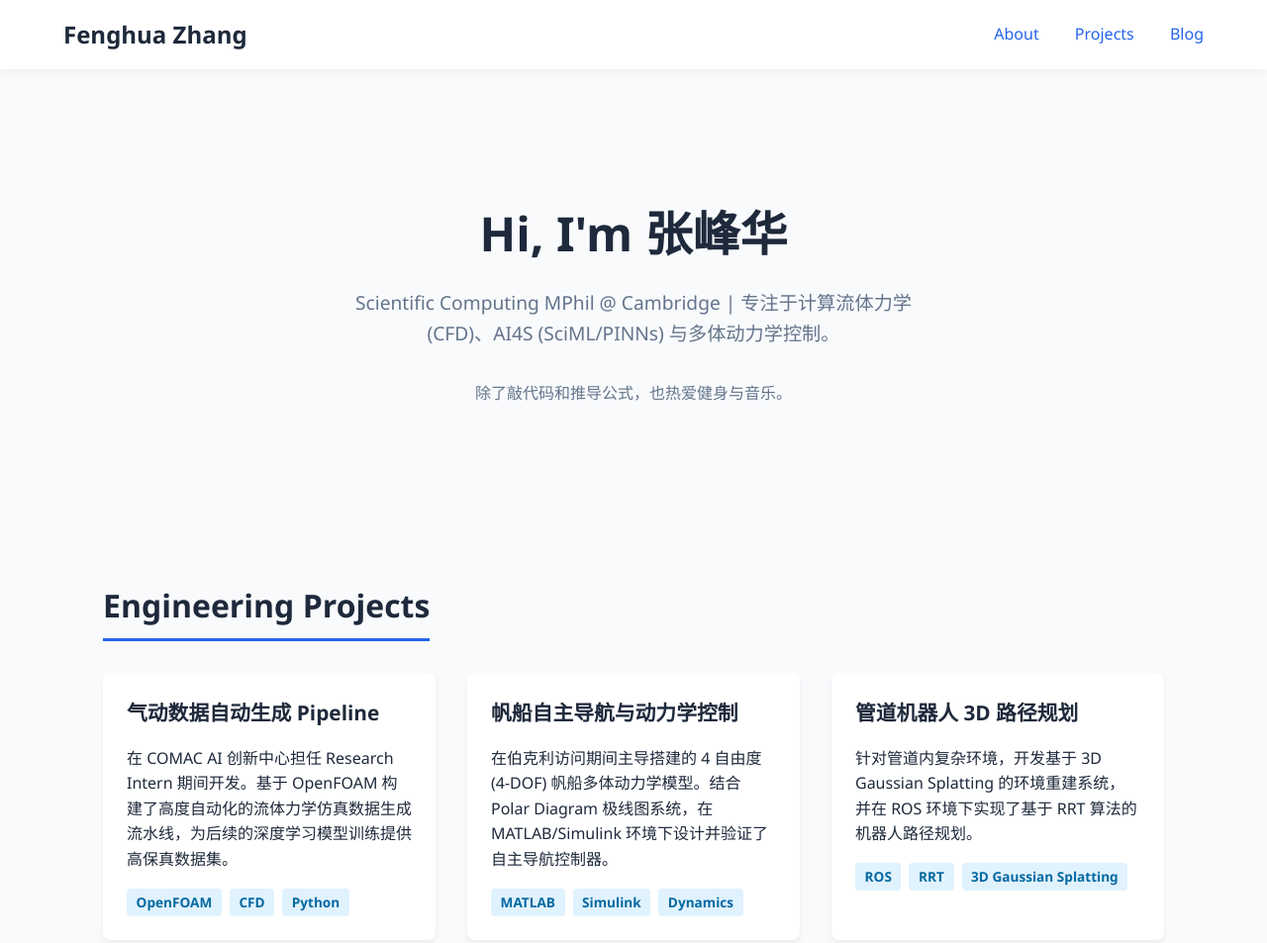
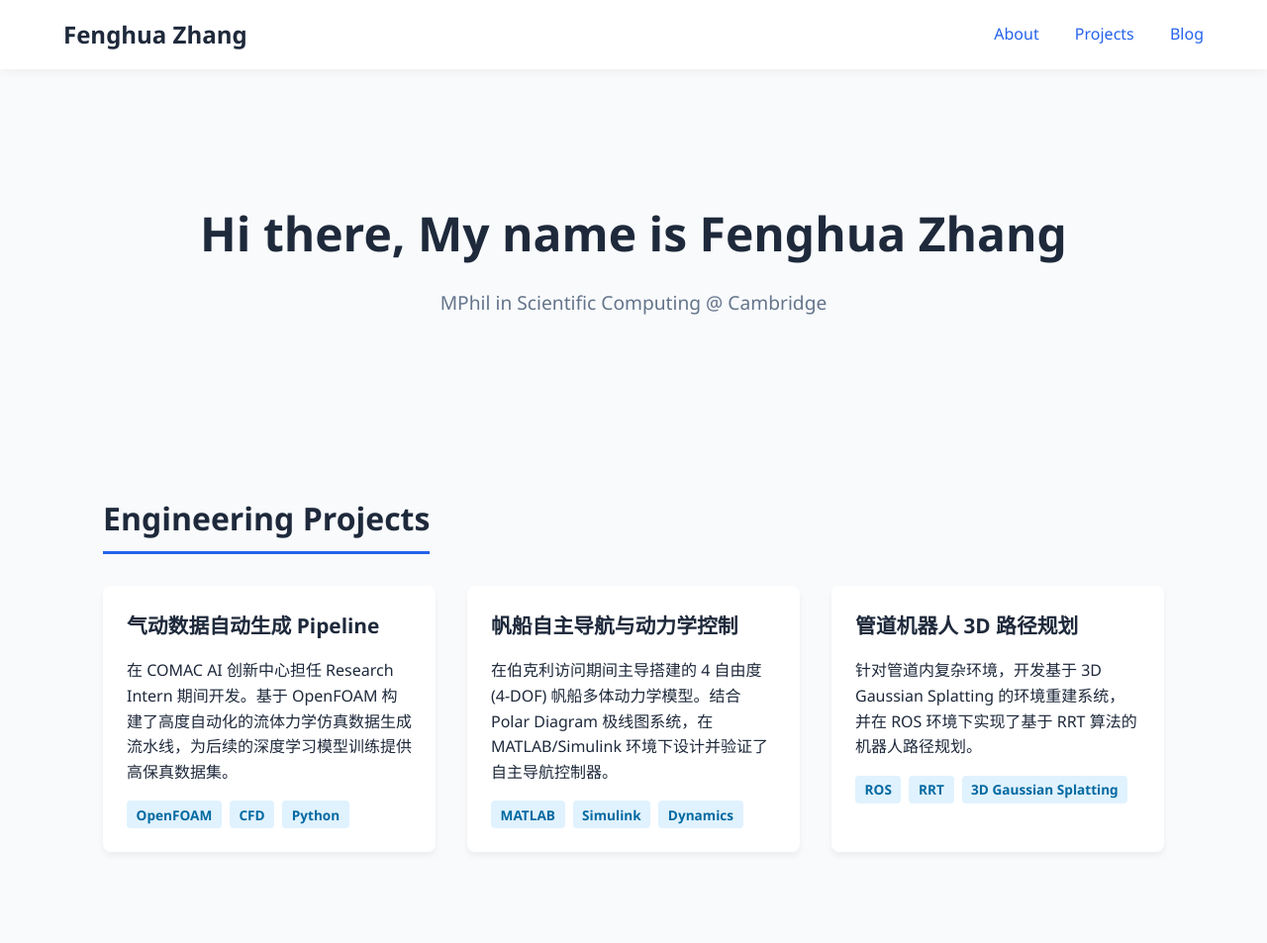
Before and after one commit to Fenghua714/Fenghua714.github.io, a plain HTML site: page index.html in a window 1280 px wide. Shown: the top 953 px of the page at 99% size. Drawn offline with Linux system fonts and the light colour scheme.

Commit message:
changed information of name and education

```diff
--- a/index.html
+++ b/index.html
@@ -64,9 +64,8 @@
 
     <!-- 首屏个人简介 -->
     <section class="hero" id="about">
-        <h1>Hi, I'm 张峰华</h1>
-        <p>Scientific Computing MPhil @ Cambridge | 专注于计算流体力学 (CFD)、AI4S (SciML/PINNs) 与多体动力学控制。</p>
-        <p style="font-size: 1rem; margin-top: 1rem;">除了敲代码和推导公式，也热爱健身与音乐。</p>
+        <h1>Hi there, My name is Fenghua Zhang</h1>
+        <p>MPhil in Scientific Computing @ Cambridge</p>
     </section>
 
     <!-- 工程项目模块 -->
```
